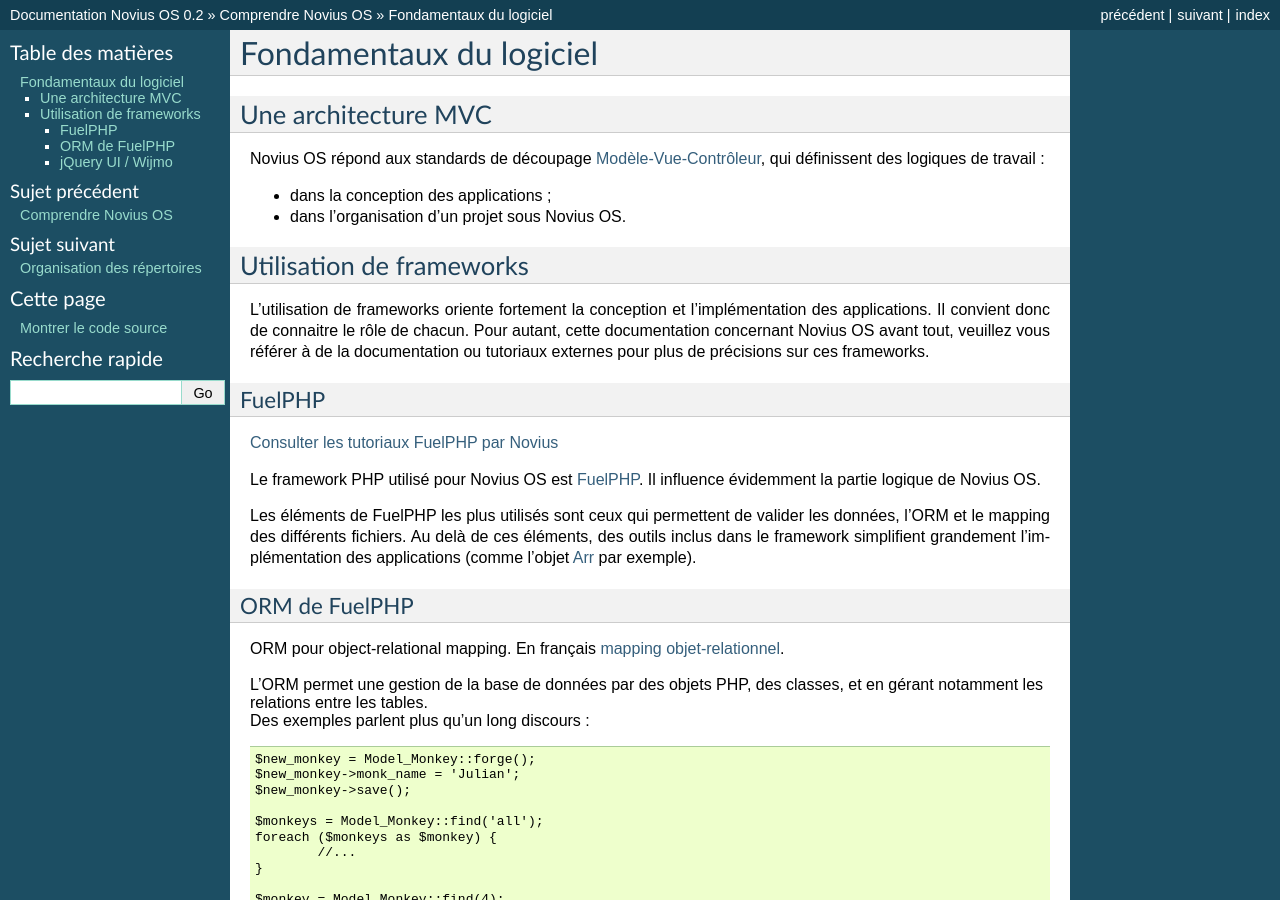
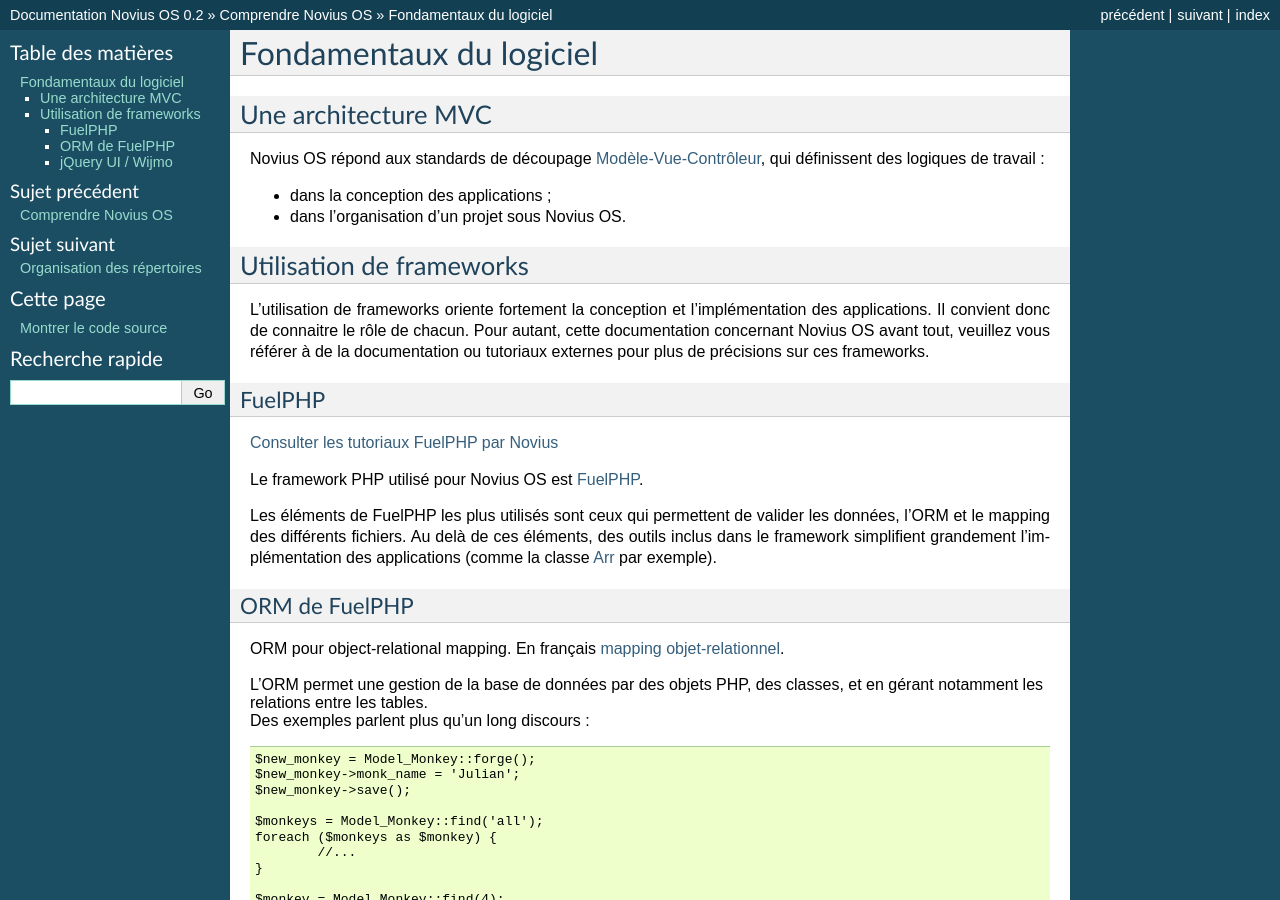
Before and after one commit to vrcAlbert/documentation-api, a Sphinx documentation site: the page built from source/understand/fundamentals_software.rst, in a window 1280 px wide and 900 px high. Built offline with Sphinx 7.4.7, drawn with Linux system fonts in a browser that asks for light colours.

Commit message:
Review when proof-reading

```diff
--- a/source/understand/differences_fuelphp.rst
+++ b/source/understand/differences_fuelphp.rst
@@ -21,8 +21,8 @@
 
 Au lieu d'un seul point d'entrée :file:`index.php` de FuelPHP, Novius OS a deux points d'entrée :
 
-* :file:`~/novius-os/htdocs/admin.php`: Point d'entrée du back-office. Traite toutes les URL commençant par :file:`/admin/`.
-* :file:`~/novius-os/htdocs/front.php`: Point d'entrée du front-office. Traite toutes les URL finissant par `.html` ou la racine de votre site.
+* :file:`~/novius-os/htdocs/admin.php` : Point d'entrée du back-office. Traite toutes les URL commençant par :file:`/admin/`.
+* :file:`~/novius-os/htdocs/front.php` : Point d'entrée du front-office. Traite toutes les URL finissant par ``.html`` ou la racine de votre site.
 
 Point d'entrée du back-office
 =============================
--- a/source/understand/fundamentals_software.rst
+++ b/source/understand/fundamentals_software.rst
@@ -6,7 +6,8 @@
 Une architecture MVC
 ********************
 
-Novius OS répond aux standards de découpage `Modèle-Vue-Contrôleur <http://fr.wikipedia.org/wiki/Mod%C3%A8le-Vue-Contr%C3%B4leur>`_, qui définissent des logiques de travail :
+Novius OS répond aux standards de découpage `Modèle-Vue-Contrôleur <http://fr.wikipedia.org/wiki/Mod%C3%A8le-Vue-Contr%C3%B4leur>`__,
+qui définissent des logiques de travail :
 
 - dans la conception des applications ;
 - dans l’organisation d'un projet sous Novius OS.
@@ -14,28 +15,30 @@
 Utilisation de frameworks
 *************************
 
-L’utilisation de frameworks oriente fortement la conception et l’implémentation des applications.
+L'utilisation de frameworks oriente fortement la conception et l'implémentation des applications.
 Il convient donc de connaitre le rôle de chacun.
-Pour autant, cette documentation concernant Novius OS avant tout, veuillez vous référer à de la documentation ou tutoriaux externes pour plus de précisions sur ces frameworks.
+Pour autant, cette documentation concernant Novius OS avant tout, veuillez vous référer à de la documentation ou
+tutoriaux externes pour plus de précisions sur ces frameworks.
 
 .. index:: FuelPHP
 
 FuelPHP
 =======
 
-`Consulter les tutoriaux FuelPHP par Novius <http://www.novius-labs.com/quel-framework-choisir-nous-votons-fuelphp,29.html>`_
+`Consulter les tutoriaux FuelPHP par Novius <http://www.novius-labs.com/quel-framework-choisir-nous-votons-fuelphp,29.html>`__
 
-Le framework PHP utilisé pour Novius OS est `FuelPHP <http://fuelphp.com>`_. Il influence évidemment la partie logique de Novius OS.
+Le framework PHP utilisé pour Novius OS est `FuelPHP <http://fuelphp.com>`__.
 
-Les éléments de FuelPHP les plus utilisés sont ceux qui permettent de valider les données, l’ORM et le mapping des différents fichiers.
-Au delà de ces éléments, des outils inclus dans le framework simplifient grandement l’implémentation des applications (comme l’objet `Arr <http://docs.fuelphp.com/classes/arr.html>`_ par exemple).
+Les éléments de FuelPHP les plus utilisés sont ceux qui permettent de valider les données, l'ORM et le mapping des différents fichiers.
+Au delà de ces éléments, des outils inclus dans le framework simplifient grandement l'implémentation des applications (comme
+la classe `Arr <http://docs.fuelphp.com/classes/arr.html>`__ par exemple).
 
 .. index:: ORM
 
 ORM de FuelPHP
 ==============
 
-ORM pour object-relational mapping. En français `mapping objet-relationnel <http://fr.wikipedia.org/wiki/Mapping_objet-relationnel>`_.
+ORM pour object-relational mapping. En français `mapping objet-relationnel <http://fr.wikipedia.org/wiki/Mapping_objet-relationnel>`__.
 
 | L'ORM permet une gestion de la base de données par des objets PHP, des classes, et en gérant notamment les relations entre les tables.
 | Des exemples parlent plus qu'un long discours :
@@ -54,12 +57,12 @@
 	$monkey = Model_Monkey::find(4);
 	$monkey->delete();
 
-Novius OS est basé sur `l'ORM de FuelPHP <http://www.fuelphp.com/docs/packages/orm/intro.html>`_. Veuillez vous référer à sa documentation.
+Novius OS est basé sur `l'ORM de FuelPHP <http://www.fuelphp.com/docs/packages/orm/intro.html>`__. Veuillez vous référer à sa documentation.
 
 | Néanmoins, Novius OS ajoute une sur-couche notable à l'ORM : les ``Behaviours``.
 | En français, ``Behaviour`` veut dire comportement. Les ``Behaviours`` permettent d'étendre des ``Model`` en y ajoutant des comportements standardisés.
 
-Ils sont similaire aux `Observers <http://docs.fuelphp.com/packages/orm/observers/intro.html>`_ de FuelPHP mais plus puissant :
+Ils sont similaire aux `Observers <http://docs.fuelphp.com/packages/orm/observers/intro.html>`__ de FuelPHP mais plus puissant :
 
 * Comme les ``Observers``, ils sont configurables par des options.
 * Comme les ``Observers``, ils peuvent intercepter des événements pour agir sur le ``Model`` (par exemple l'événement ``before_save`` se déclenchant avant la sauvegarde).
```
Also changed, not shown: source/understand/ergonomie.rst (+4 -4 lines), source/understand/organization_directories.rst (+8 -6 lines).
